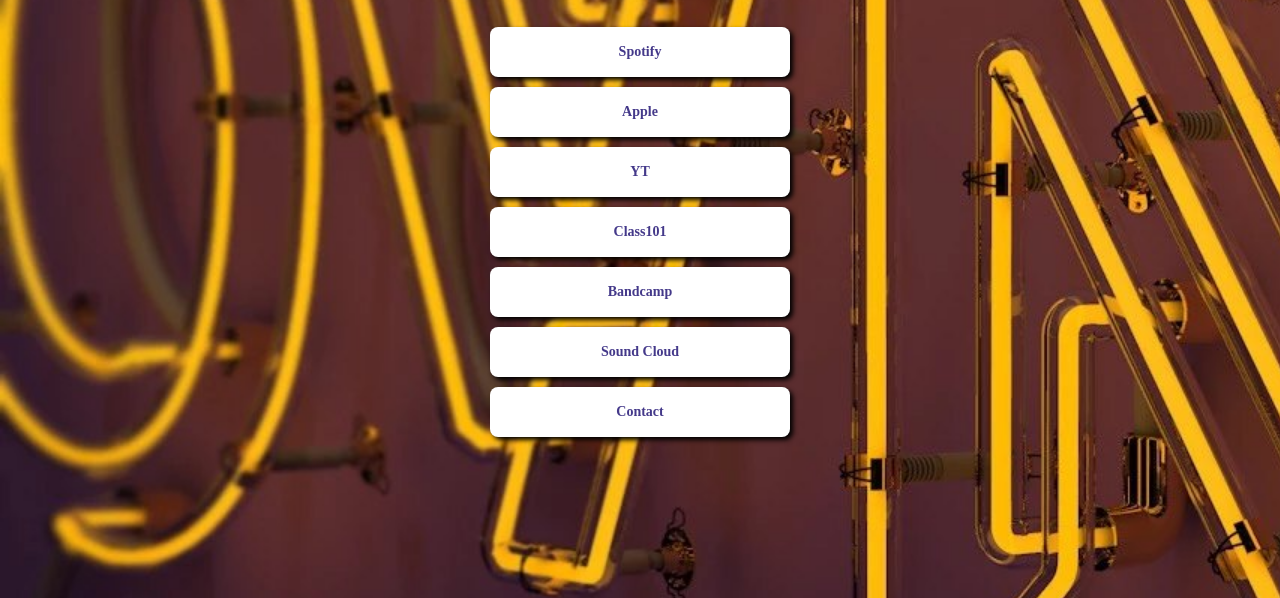
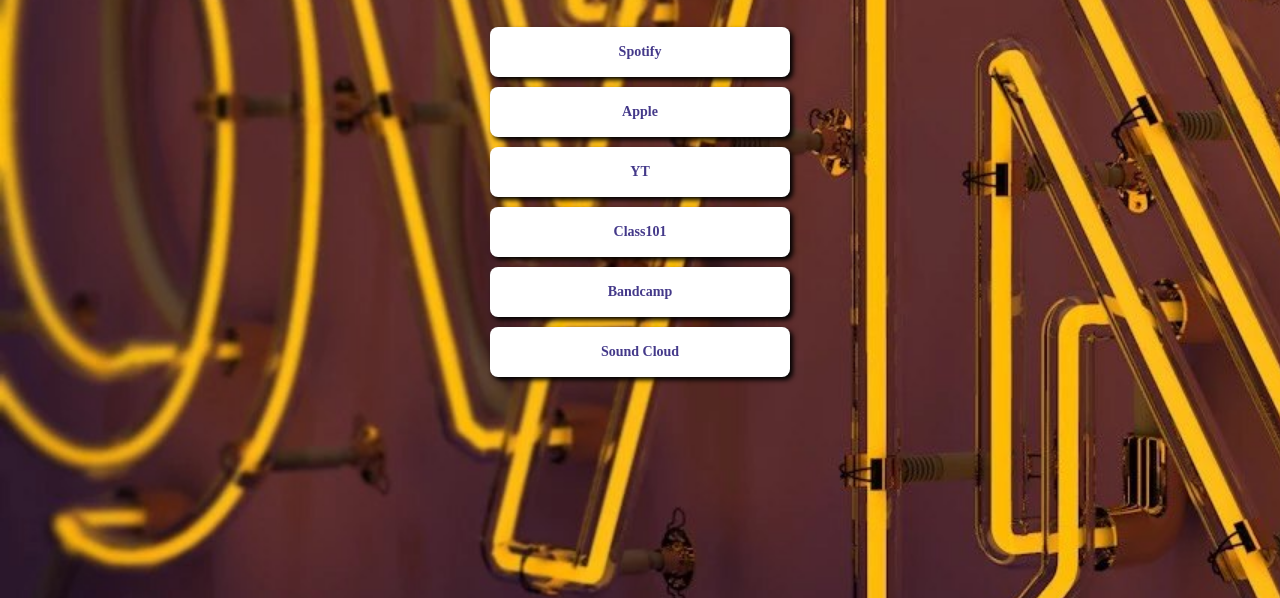
Before and after one commit to fromtheovn/mylink, a plain HTML site: page index.html in a window 1280 px wide. Shown: the part 202-800 px from the top of the page. Drawn offline with Linux system fonts and the light colour scheme; a web font is replaced by a local one.

Commit message:
Update index.html

```diff
--- a/index.html
+++ b/index.html
@@ -98,7 +98,6 @@ body {
         <a target="_blank" href="https://class101.net/products/YkhTGzclutEGPMYb9wkR">Class101</a>
         <a target="_blank" href="https://fromtheovn.bandcamp.com/">Bandcamp</a>
 	<a target="_blank" href="https://soundcloud.com/fromtheovn">Sound Cloud</a>
-	<a target="_blank" href="fromtheovn@gmail.com">Contact</a>
     </div>
 
 </html>
```
